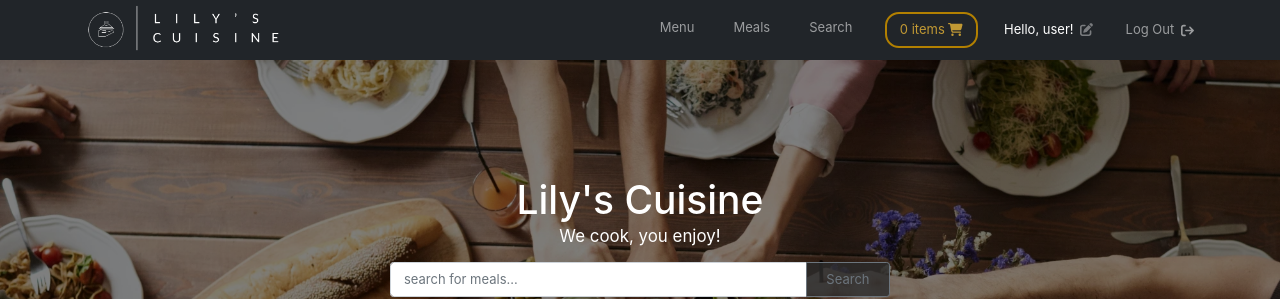
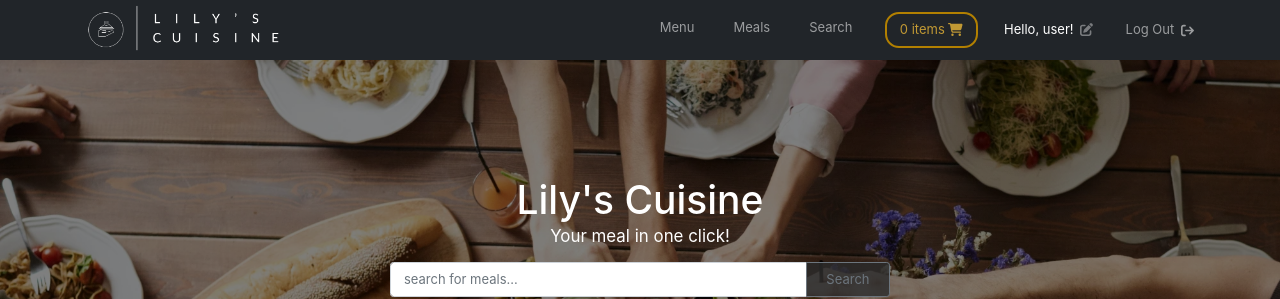
Before and after one commit to DeboraBucci/alkemy-challenge-react, a React (Create React App) app: page / in a window 1280 px wide. Shown: the top 299 px of the page. Built offline with nearby package versions, Linux system fonts and the light colour scheme; sample sign-in values are in the browser's storage.

Commit message:
delete all the code from the title and slogan elements, and add the 'SearchHeader' component in its place

```diff
--- a/src/components/home/search/Search.js
+++ b/src/components/home/search/Search.js
@@ -3,6 +3,7 @@ import classes from "./Search.module.css";
 import Axios from "axios";
 import SweetAlert from "../../UI/SweetAlert";
 import FormikForm from "./FormikForm";
+import SearchHeader from "./SearchHeader";
 
 const Search = ({
   onSearchMeals,
@@ -12,21 +13,9 @@ const Search = ({
   setIsMealsShown,
   setMeals,
 }) => {
-  const [slogan, setSlogan] = useState();
-
   useEffect(() => {
     onSearchMeals(meals);
   }, [meals]);
-
-  useEffect(() => {
-    const randomNum = Math.round(Math.random() * 2 + 1);
-
-    if (randomNum === 1) setSlogan("Your meal in one click!");
-
-    if (randomNum === 2) setSlogan("We cook, you enjoy!");
-
-    if (randomNum === 3) setSlogan("Your meal, one click away!");
-  }, []);
 
   const onSubmit = async (text, preferences) => {
     setIsWaiting(true);
@@ -97,10 +86,7 @@ const Search = ({
 
   return (
     <section id="search" className={classes.search}>
-      <div className={classes.brand}>
-        <h1>Lily's Cuisine</h1>
-        <p>{slogan}</p>
-      </div>
+      <SearchHeader />
       <FormikForm onSubmit={onSubmit} waiting={waiting} />
       <p>You have to choose two vegan and two non vegan meals for your menu.</p>
     </section>
--- a/src/components/home/search/Search.module.css
+++ b/src/components/home/search/Search.module.css
@@ -15,20 +15,3 @@
   margin-top: 60px;
   padding: 9rem 1rem;
 }
-
-.brand {
-  text-align: center;
-}
-
-.brand h1,
-.brand p {
-  margin: 0 !important;
-}
-
-.brand h1 {
-  font-size: 3rem;
-}
-
-.brand p {
-  font-size: 1.3rem;
-}
```
